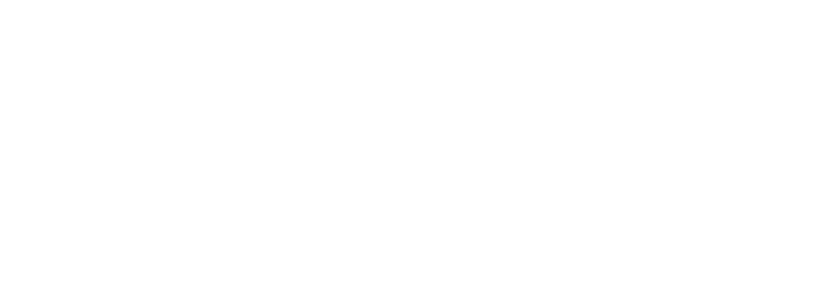
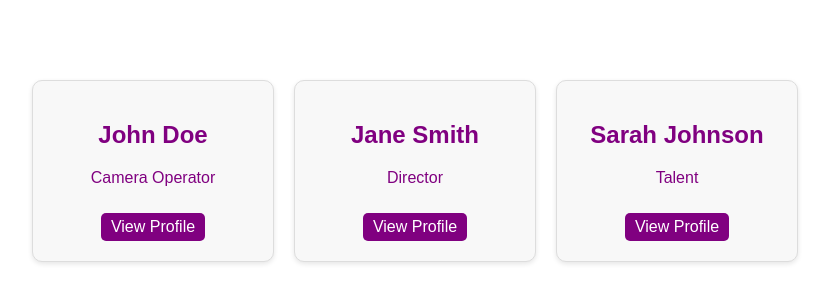
Before and after one commit to janemallinger/Project-Web-Tech, a Vue app: page /crewProfileList in a window 1280 px wide. Before the commit this address had no page. Shown: the top 302 px of the page, without its empty margins (225-1054 px from the left). Built offline with nearby package versions, Linux system fonts and the light colour scheme.

Commit message:
use case 3

```diff
--- a/src/components/confirmation.vue
+++ b/src/components/confirmation.vue
@@ -21,7 +21,7 @@
     methods: {
       confirmRegistration() {
 
-        this.$router.push('/success');
+        this.$router.push('/home');
       },
       modifyDetails() {
 
--- /dev/null
+++ b/src/components/crewProfile.vue
@@ -0,0 +1,50 @@
+<template>
+    <div class="individual-profile">
+    <h1>{{ name }}</h1>
+    <p><strong>ID:</strong> {{ id }}</p>
+    <p><strong>Occupation:</strong> {{ role }}</p>
+    <p><strong>Available Times:</strong> {{ availableTimes }}</p>
+    </div>
+</template>
+
+<script>
+export default {
+  computed: {
+    id () {
+      return this.$route.params.id || 'Unknown';
+    },
+    name() {
+      return this.$route.query.name || 'Unknown';
+    },
+    role() {
+      return this.$route.query.role || 'Unknown';
+    },
+    availableTimes() {
+      return this.$route.query.availableTimes || 'Unknown';
+    },
+  },
+};
+</script>
+
+<style scoped>
+.individual-profile {
+  font-family: 'Arial', sans-serif;
+  background-color: #f8f8f8;
+  padding: 50px;
+  color: purple;
+  max-width: 600px;
+  margin: 0 auto;
+  border-radius: 10px;
+  box-shadow: 0 2px 10px rgba(0,0,0,0.1);
+  text-align: center;
+}
+
+h1 {
+  margin-bottom: 20px;
+}
+
+p {
+  margin: 10px 0;
+  font-size: 16px;
+}
+</style>
--- /dev/null
+++ b/src/components/crewProfileList.vue
@@ -0,0 +1,69 @@
+<template>
+    <div>
+      <div class="crew-list">
+          <div v-for="profile in crewProfiles" :key="profile.id" class="crew-card">
+          <h2>{{ profile.name }}</h2>
+          <p>{{ profile.role }}</p>
+          <router-link :to="{
+              name: 'crewProfile',
+              params: { id: profile.id },
+              query: { name: profile.name, role: profile.role, availableTimes: profile.availableTimes }
+              }"
+            class="view-profile">View Profile</router-link>
+        </div>
+      </div>
+    </div>
+</template>
+
+<script>
+export default {
+data() {
+  return {
+    crewProfiles: [
+      { id: 1, name: 'John Doe', role: 'Camera Operator', availableTimes: 'Mon-Fri 8am-8pm' },
+      { id: 2, name: 'Jane Smith', role: 'Director', availableTimes: 'Tues-Thurs 10am-5pm' },
+      { id: 3, name: 'Sarah Johnson', role: 'Talent', availableTimes: 'Sat-Sun 11am-2pm' },
+    ],
+  };
+},
+};
+</script>
+
+<style scoped>
+.crew-list {
+text-align: center;
+font-family: 'Arial', sans-serif;
+padding: 50px;
+display: flex;
+justify-content: center;
+gap: 20px;
+flex-wrap: wrap;
+margin-top: 30px;
+}
+
+
+.crew-card {
+text-align: center;
+background-color: #f8f8f8;
+border: 1px solid #ddd;
+border-radius: 10px;
+width: 200px;
+padding: 20px;
+color: purple;
+box-shadow: 0 2px 5px rgba(0, 0, 0, 0.1);
+}
+
+.view-profile {
+display: inline-block;
+margin-top: 10px;
+color: white;
+background-color: purple;
+padding: 5px 10px;
+border-radius: 5px;
+text-decoration: none;
+}
+
+.view-profile:hover {
+background-color: darkviolet;
+}
+</style>
--- /dev/null
+++ b/src/components/home.vue
@@ -0,0 +1,39 @@
+<template>
+    <div class="home">
+        <h1>Welcome to Frog Crew!</h1>
+        <button @click="viewProfiles">View Memeber Profiles</button>
+    </div>
+</template>
+
+<script>
+export default {
+  methods: {
+    viewProfiles() {
+      this.$router.push({ name: 'crewProfileList' });
+    },
+  },
+};
+</script>
+
+<style scoped>
+.home {
+  font-family: 'Arial', sans-serif;
+  text-align: center;
+  padding: 50px;
+  color: purple;
+}
+
+button {
+  padding: 12px 24px;
+  font-size: 16px;
+  background-color: purple;
+  color: white;
+  border: none;
+  border-radius: 5px;
+  cursor: pointer;
+}
+
+button:hover {
+  background-color: darkviolet;
+}
+</style>
--- a/src/components/registration.vue
+++ b/src/components/registration.vue
@@ -14,7 +14,9 @@
           <label for="password">Password </label>
           <input type="password" v-model="formData.password" required />
         </div>
-        <button type="submit">Next</button>
+        <div>
+          <button type="submit">Next</button>
+        </div>
       </form>
     </div>
   </template>
```
Also changed, not shown: src/router.js (+7 -1 lines), src/main.js (line endings or trailing spaces).
